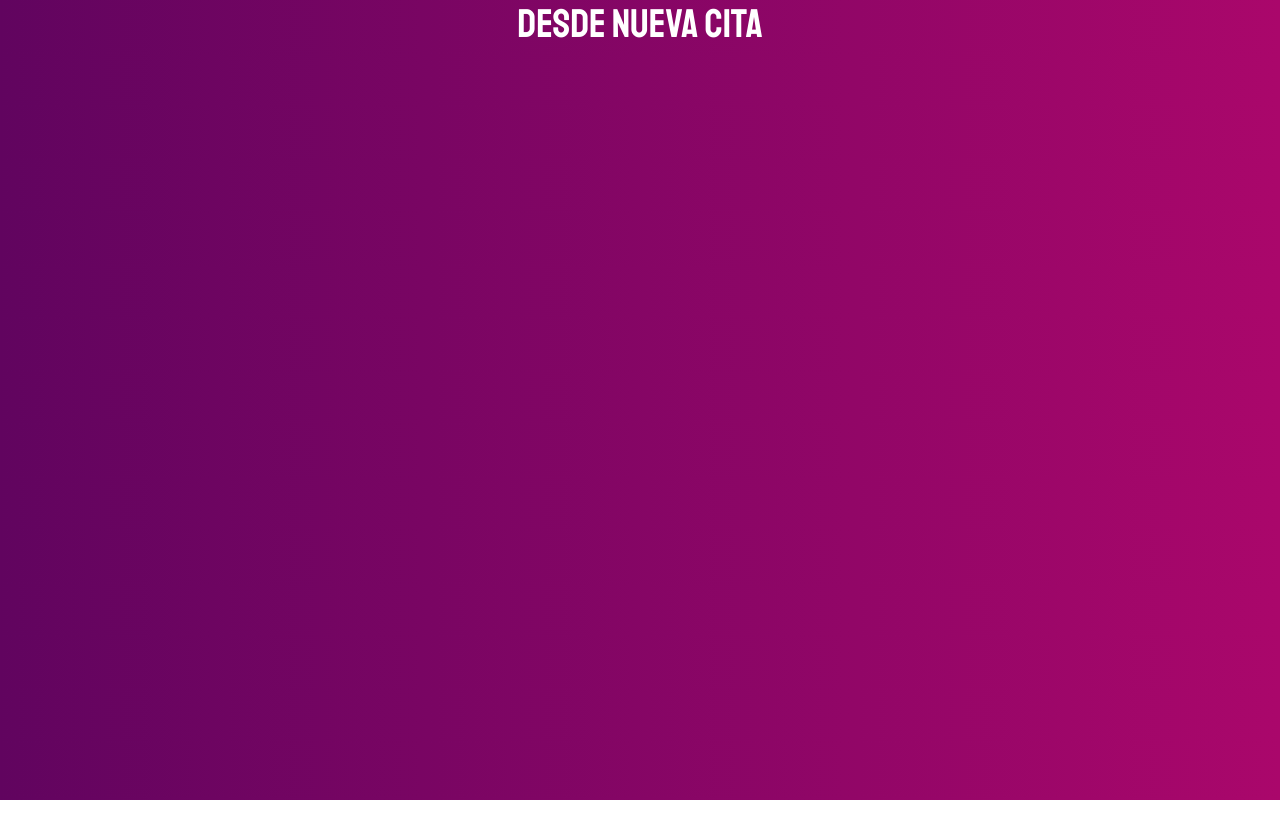
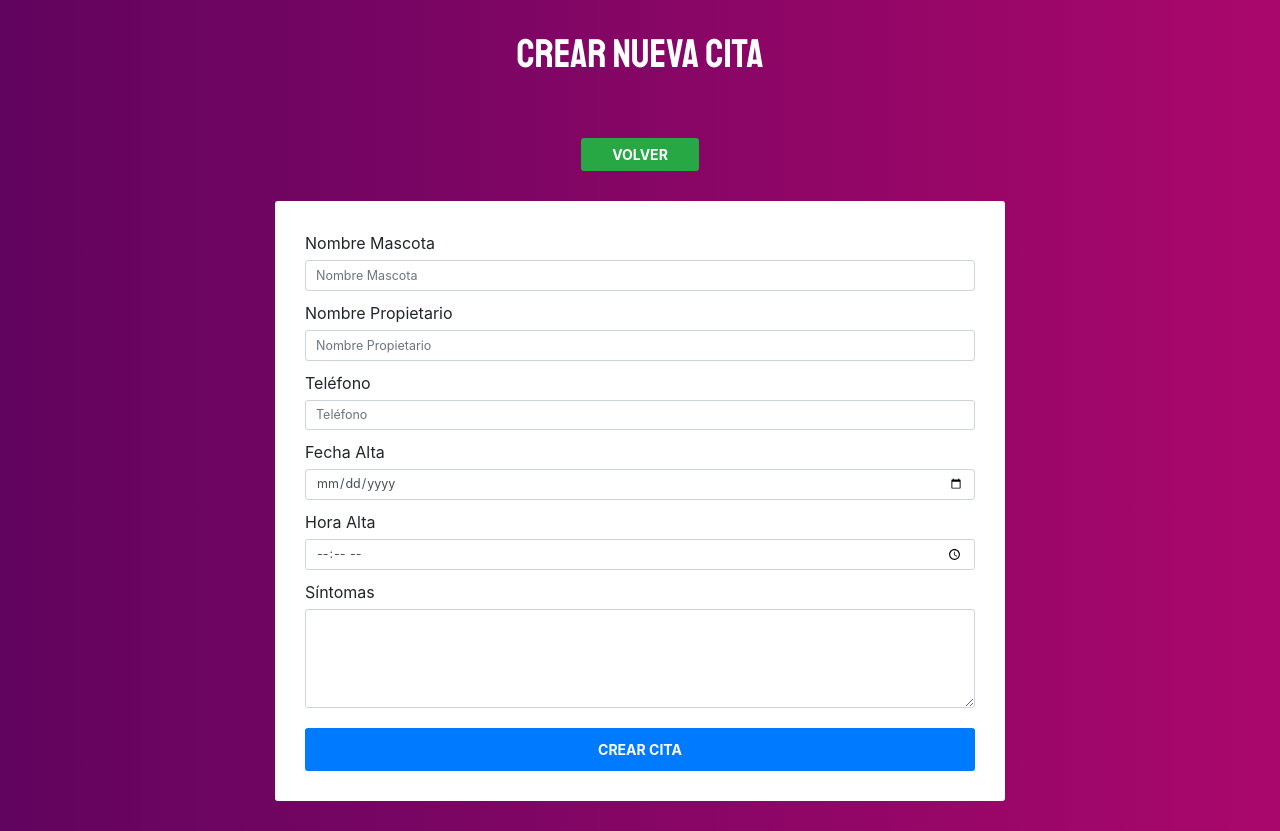
Before and after one commit to RejalasD/CRUD, a React (Create React App) app: page /nueva in a window 1280 px wide. Before the commit the page ends 800 px from the top, so only its background shows below. Built offline with nearby package versions, Linux system fonts and the light colour scheme; no server answers.

Commit message:
se agrego formulario para crear citas

```diff
--- a/src/components/NuevaCita.js
+++ b/src/components/NuevaCita.js
@@ -1,8 +1,89 @@
-import React from 'react'
+import React, { Fragment } from 'react'
+import { Link } from 'react-router-dom'
+const NuevaCita = () => {
 
-const NuevaCita = () =>{
+    return (
 
-return (<h1>Desde Nueva Cita</h1>);
+        <Fragment>
+            <h1 className="my-5">Crear nueva cita</h1>
+            <div className="container mt-5 py-5">
+                <div className="row">
+                    <div className="col-12 mb-5 d-flex justify-content-center">
+                        <Link to={"/"} className="btn btn-success text-uppercase py-2 px-5
+                        font-weight-bold">Volver</Link>
+                    </div>
+                    <div className="col-md-8 mx-auto">
+                        <form className="bg-white p-5 bordered">
+                            <div className="form-group">
+                                <label htmlFor="nombre">Nombre Mascota</label>
+                                <input
+                                    type="text"
+                                    className="form-control form-control-lg"
+                                    id="nombre"
+                                    name="nombre"
+                                    placeholder="Nombre Mascota"
+                                />
+                            </div>
+
+                            <div className="form-group">
+                                <label htmlFor="propietario">Nombre Propietario</label>
+                                <input
+                                    type="text"
+                                    className="form-control form-control-lg"
+                                    id="propietario"
+                                    name="propietario"
+                                    placeholder="Nombre Propietario"
+                                />
+                            </div>
+
+                            <div className="form-group">
+                                <label htmlFor="telefono">Teléfono</label>
+                                <input
+                                    type="tel"
+                                    className="form-control form-control-lg"
+                                    id="telefono"
+                                    name="telefono"
+                                    placeholder="Teléfono"
+                                />
+                            </div>
+
+                            <div className="form-group">
+                                <label htmlFor="fecha">Fecha Alta</label>
+                                <input
+                                    type="date"
+                                    className="form-control form-control-lg"
+                                    id="fecha"
+                                    name="fecha"
+                                />
+                            </div>
+
+                            <div className="form-group">
+                                <label htmlFor="hora">Hora Alta</label>
+                                <input
+                                    type="time"
+                                    className="form-control form-control-lg"
+                                    id="hora"
+                                    name="hora"
+                                />
+                            </div>
+
+                            <div className="form-group">
+                                <label htmlFor="sintomas">Síntomas</label>
+                                <textarea
+                                    className="form-control"
+                                    name="sintomas"
+                                    rows="6"
+                                ></textarea>
+                            </div>
+
+
+                            <input type="submit" className="btn btn-primary mt-3 w-100 p-3 text-uppercase font-weight-bold" value="Crear Cita" />
+                        </form>
+                    </div>
+                </div>
+            </div>
+        </Fragment>
+    );
 
 }
 export default NuevaCita;
--- a/src/components/Pacientes.js
+++ b/src/components/Pacientes.js
@@ -1,4 +1,6 @@
 import React, { Fragment } from 'react'
+import {Link} from 'react-router-dom'
+
 
 const Pacientes = (citas) => {
     let citasF = [];
@@ -13,8 +15,8 @@
             <div className="container mt-5 py-5">
                 <div className="row">
                     <div className="col-12 mb-5 d-flex justify-content-center">
-                        <a href="#" className="btn btn-success text-uppercase py-2 px-5
-                        font-weight-bold">Crear Cita</a>
+                        <Link to={"/nueva"} className="btn btn-success text-uppercase py-2 px-5
+                        font-weight-bold">Crear Cita</Link>
                     </div>
 
                     <div className="col-md-8 mx-auto">
```
